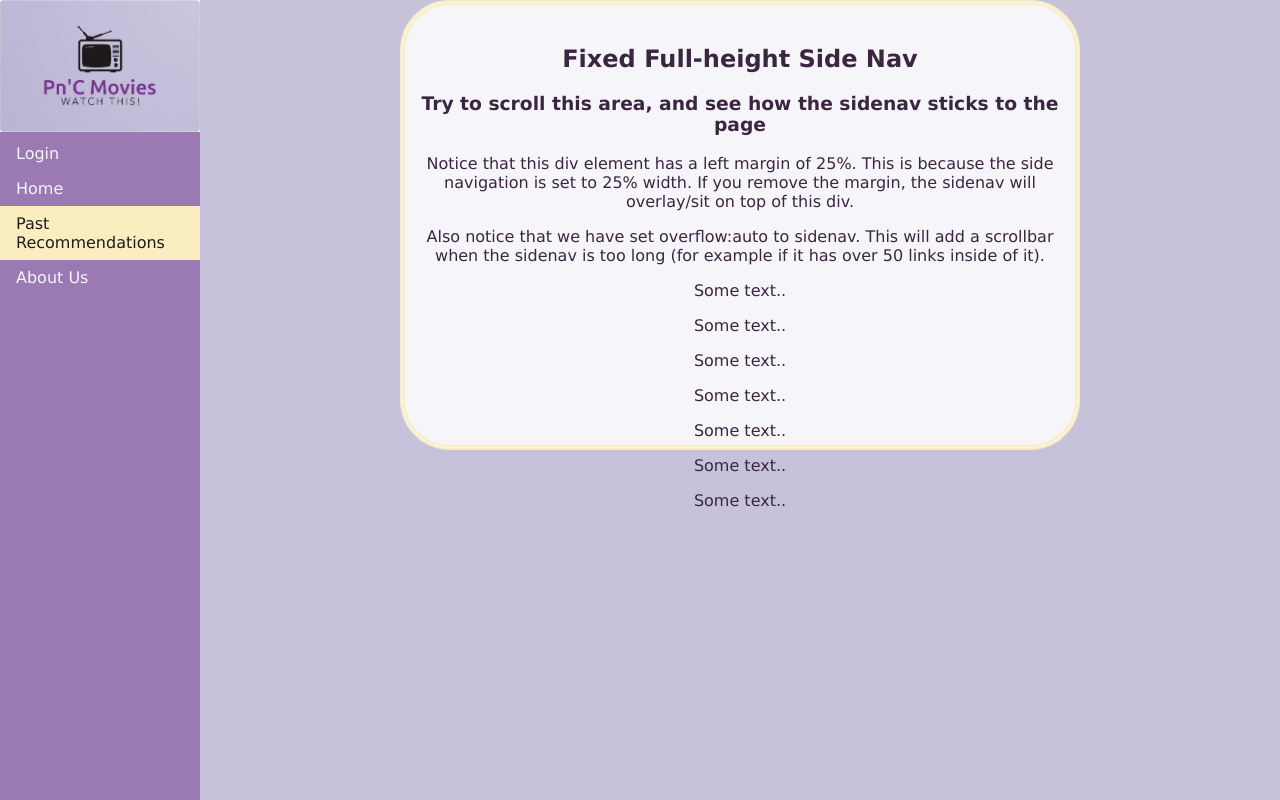
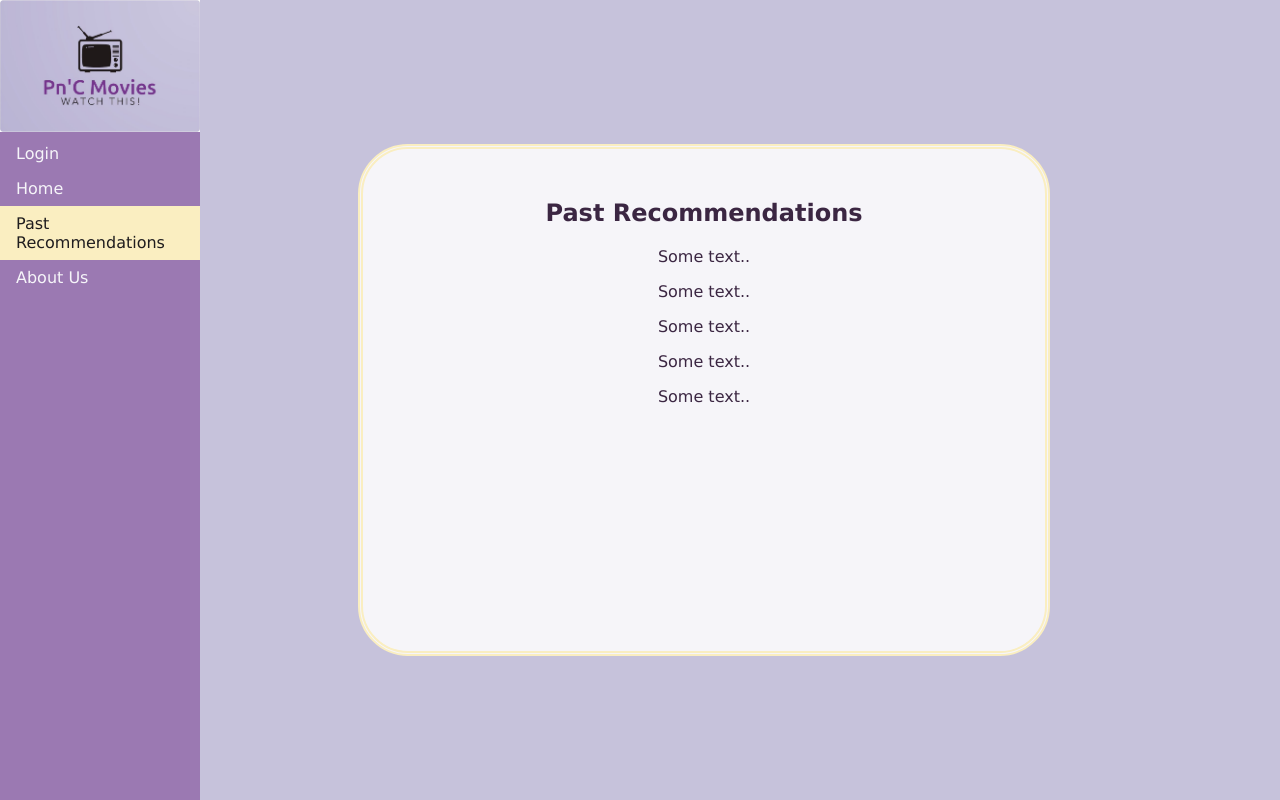
Before and after one commit to SurefireDisguise/PnC-Movies, a PHP site: page /pastRecommendations.html in a window 1280 px wide. Run offline with PHP 8.4, Linux system fonts and the light colour scheme.

Commit message:
Add files via upload

```diff
--- a/aboutUs.html
+++ b/aboutUs.html
@@ -3,8 +3,8 @@
 <head>
     <meta charset="utf-8" />
     <title>About Us</title>
-    <link href="style.css" rel="stylesheet" />
-    <!--<link href="../css/style.css" rel="stylesheet" />-->
+    <!--<link href="style.css" rel="stylesheet" />-->
+    <link href="../css/style.css" rel="stylesheet" />
 </head>
 <body>
     <!--<img src="/images/Pn'C Movies Logo4.jpg" alt="Logo" width="200" />-->
@@ -16,7 +16,7 @@
         <li><a class="active" href="aboutUs.html">About Us</a></li>
     </ul>
 
-    <div class="center">
+    <div>
         <h2>About Us</h2>
         <h3>Contributors: Jose Ron Coka, Madison Goodwin, and Angela Chung</h3>
         <p>This web project is for our Software Engineering class at Nova Southeastern University with Dr. Kumar.</p>
--- a/home2.html
+++ b/home2.html
@@ -3,8 +3,8 @@
 <head>
     <meta charset="utf-8" />
     <title>Pn'C Movies</title>
-    <link href="style.css" rel="stylesheet" />
-    <!--<link href="../css/style.css" rel="stylesheet" />-->
+    <!--<link href="style.css" rel="stylesheet" />-->
+    <link href="../css/style.css" rel="stylesheet" />
 </head>
 <body>
     <!--<img src="/images/Pn'C Movies Logo4.jpg" alt="Logo" width="200"/>-->
@@ -16,7 +16,7 @@
         <li><a href="aboutUs.html">About Us</a></li>
     </ul>
 
-    <div class="center">
+    <div>
         <h2>Quiz Part 2</h2>
         <form action="/action_page.php" method="post">
             <!--Question 7-->
--- a/index.html
+++ b/index.html
@@ -3,8 +3,8 @@
 <head>
     <meta charset="utf-8" />
     <title>Pn'C Movies</title>
-    <link href="style.css" rel="stylesheet" />
-    <!--<link href="../css/style.css" rel="stylesheet" />-->
+    <!--<link href="style.css" rel="stylesheet" />-->
+    <link href="../css/style.css" rel="stylesheet" />
 </head>
 <body>
     <!--<img src="/images/Pn'C Movies Logo4.jpg" alt="Logo" width="200" />-->
@@ -16,7 +16,7 @@
         <li><a href="aboutUs.html">About Us</a></li>
     </ul>
 
-    <div class="center">
+    <div>
         <h2>Quiz Part 1</h2>
         <form action="/action_page.php" method="post">
             <!--Question 1-->
--- a/pastRecommendations.html
+++ b/pastRecommendations.html
@@ -3,8 +3,8 @@
 <head>
     <meta charset="utf-8" />
     <title>Past Reccomendations</title>
-    <link href="style.css" rel="stylesheet" />
-    <!--<link href="../css/style.css" rel="stylesheet" />-->
+    <!--<link href="style.css" rel="stylesheet" />-->
+    <link href="../css/style.css" rel="stylesheet" />
 </head>
 <body>
     <!--<img src="/images/Pn'C Movies Logo4.jpg" alt="Logo" width="200" />-->
@@ -16,13 +16,8 @@
         <li><a href="aboutUs.html">About Us</a></li>
     </ul>
 
-    <div class="center">
-        <h2>Fixed Full-height Side Nav</h2>
-        <h3>Try to scroll this area, and see how the sidenav sticks to the page</h3>
-        <p>Notice that this div element has a left margin of 25%. This is because the side navigation is set to 25% width. If you remove the margin, the sidenav will overlay/sit on top of this div.</p>
-        <p>Also notice that we have set overflow:auto to sidenav. This will add a scrollbar when the sidenav is too long (for example if it has over 50 links inside of it).</p>
-        <p>Some text..</p>
-        <p>Some text..</p>
+    <div>
+        <h2>Past Recommendations</h2>
         <p>Some text..</p>
         <p>Some text..</p>
         <p>Some text..</p>
--- a/style.css
+++ b/style.css
@@ -33,23 +33,22 @@ li a {
         color: rgb(246,245,249);
     }
 
-.center {
-    top: 50%;
-    left: 50%;
-    margin: 0 200px 0 400px;
-    padding: 20px 0;
+div {
+    position: absolute;
+    top: 18%;
+    right: 18%;
+    bottom: 18%;
+    left: 28%;
+
+    padding: 30px 0;
     text-align: center;
-}
 
-div {
-    height: 400px;
     background-color: rgb(246,245,249);
     color: rgb(59,38,66);
     border: 5px double rgb(250,238,193);
     border-radius: 50px;
-
 }
 
-form{
+form {
     padding: 5px;
 }
```
Also changed, not shown: login.html (+10 -9 lines), recommendations.html (+3 -8 lines), styles2.css (+68 -40 lines).
